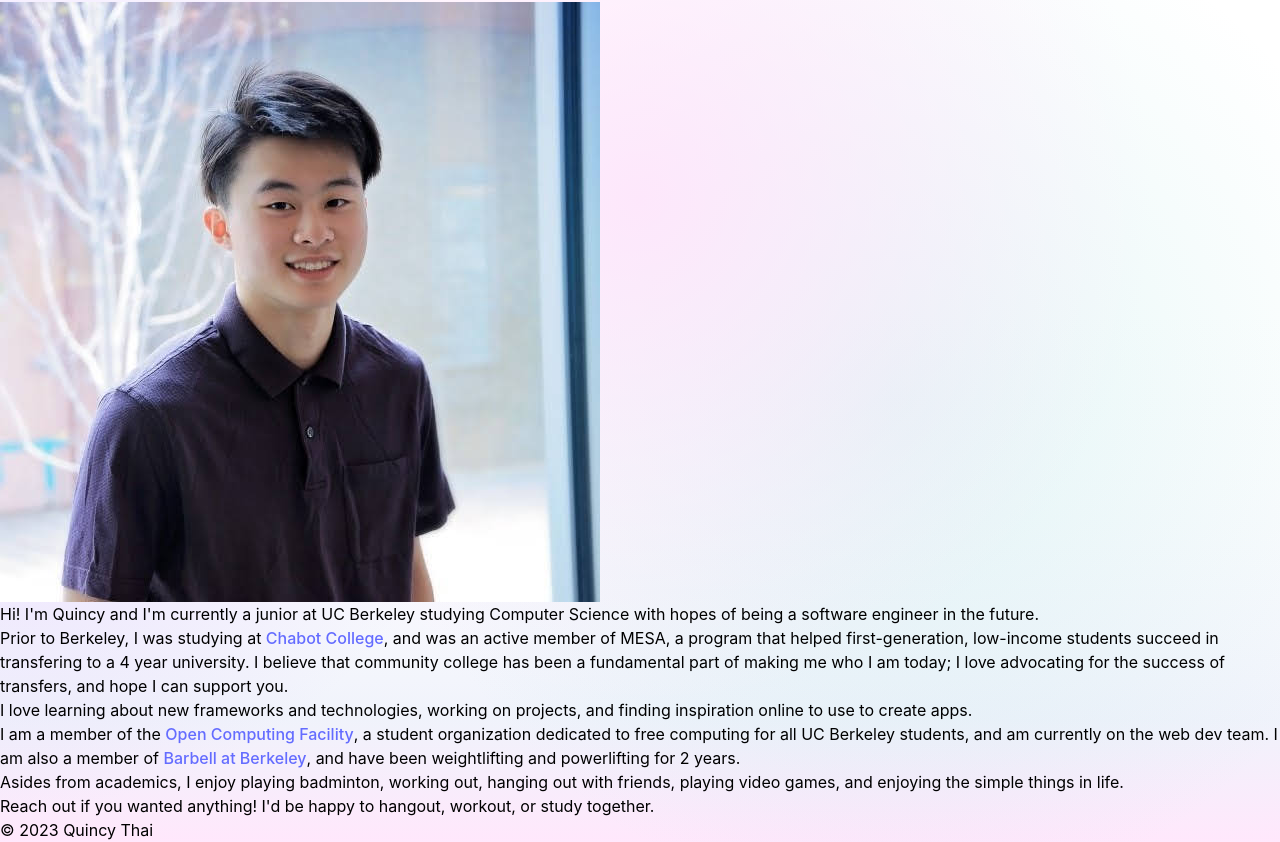
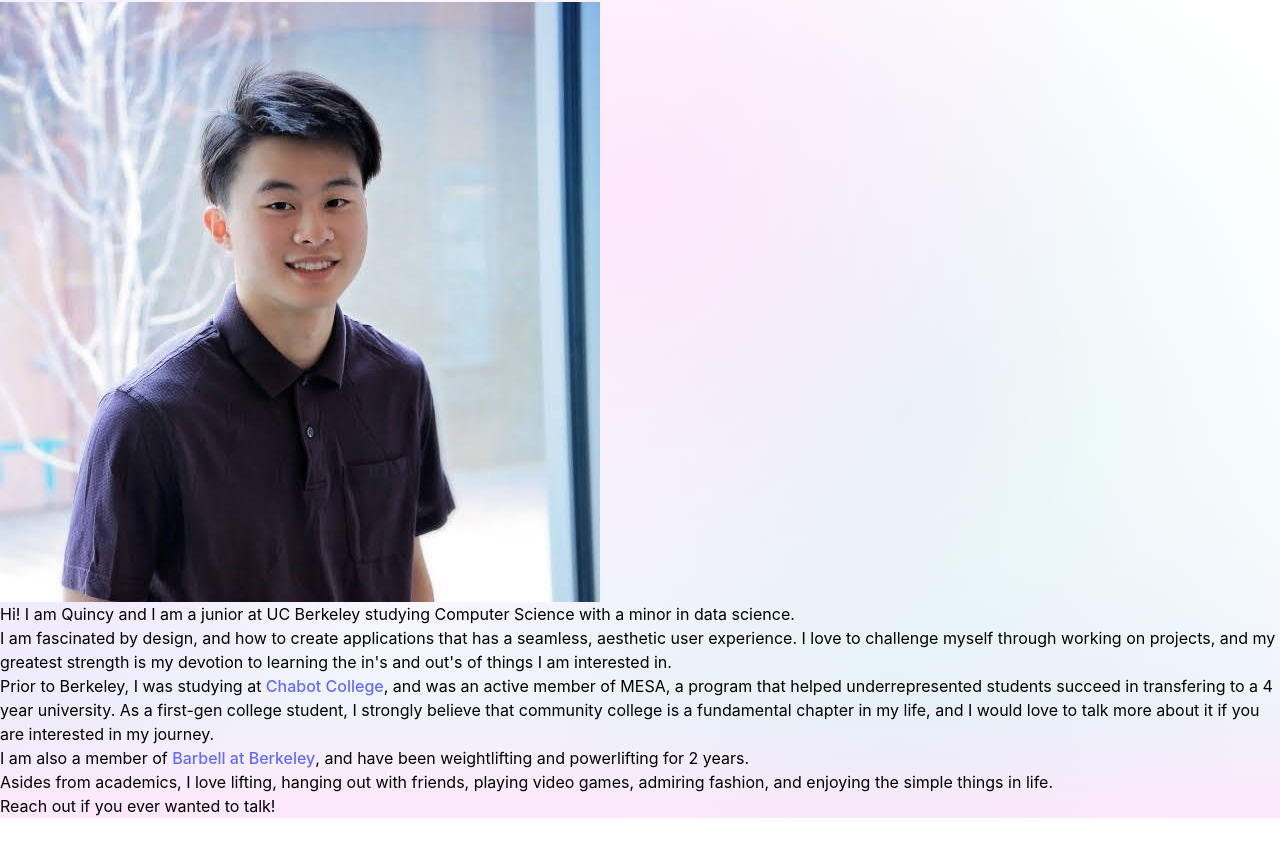
Before and after one commit to quincythai/website, a React (Vite) app: page /aboutme in a window 1280 px wide. Shown: the part 400-1242 px from the top of the page. After the commit the page ends 1218 px from the top, so only its background shows below. Built offline with nearby package versions, Linux system fonts and the light colour scheme.

Commit message:
Revert to minimal website

```diff
--- a/src/App.jsx
+++ b/src/App.jsx
@@ -18,7 +18,7 @@ function App() {
         <Route path="/aboutme" element={<AboutMe/>} />
         <Route path="/experience" element={<Experience />} />
       </Routes>
-      <Footer /> {/* Display Footer on every route */}
+      {/* <Footer /> Display Footer on every route */}
     </BrowserRouter>
   );
 }
--- a/src/pages/AboutMe.jsx
+++ b/src/pages/AboutMe.jsx
@@ -15,44 +15,34 @@ const AboutMe = () => {
           />
         </div>
         <p className="mb-4">
-          Hi! I'm Quincy and I'm currently a junior at UC Berkeley studying
-          Computer Science with hopes of being a software engineer in the
-          future.
+          Hi! I am Quincy and I am a junior at UC Berkeley studying
+          Computer Science with a minor in data science.
+        </p>
+        <p className="mb-4">
+          I am fascinated by design, and how to create applications that has a seamless, aesthetic user experience. I love to challenge myself through working on projects, and my greatest strength is my devotion to learning the in's and out's of things I am interested in.
         </p>
         <p className="mb-4">
           Prior to Berkeley, I was studying at{" "}
           <a href="https://www.chabotcollege.edu/">Chabot College</a>, and was
-          an active member of MESA, a program that helped first-generation,
-          low-income students succeed in transfering to a 4 year university. I
-          believe that community college has been a fundamental part of making
-          me who I am today; I love advocating for the success of transfers, and
-          hope I can support you.{" "}
+          an active member of MESA, a program that helped underrepresented students succeed in transfering to a 4 year university. As a first-gen college student, I
+          strongly believe that community college is a fundamental chapter in my life, and I would love to talk more about it if you are interested in my journey.
         </p>
         <p className="mb-4">
-          I love learning about new frameworks and technologies, working on
-          projects, and finding inspiration online to use to create apps.
-        </p>
-        <p className="mb-4">
-          I am a member of the{" "}
-          <a href="https://www.ocf.berkeley.edu/">Open Computing Facility</a>, a
-          student organization dedicated to free computing for all UC Berkeley
-          students, and am currently on the web dev team. I am also a member of{" "}
+          I am also a member of{" "}
           <a href="https://www.instagram.com/barbellberkeley/">
             Barbell at Berkeley
           </a>
           , and have been weightlifting and powerlifting for 2 years.
         </p>
         <p className="mb-4">
-          Asides from academics, I enjoy playing badminton, working out, hanging
-          out with friends, playing video games, and enjoying the simple things
+          Asides from academics, I love lifting, hanging
+          out with friends, playing video games, admiring fashion, and enjoying the simple things
           in life.
         </p>
         <p className="mb-4">
-          Reach out if you wanted anything! I'd be happy to hangout, workout, or
-          study together.
+          Reach out if you ever wanted to talk!
         </p>
       </div>
-      <div className="clear-both"></div>
     </>
   );
 };
--- a/src/pages/Experience.jsx
+++ b/src/pages/Experience.jsx
@@ -5,11 +5,16 @@ const Experience = () => {
   return (
     <div>
       <h1 className="py-6 text-center text-5xl font-bold">Experience</h1>
-      <ExperienceBlock
+      <h2 className="text-center"><a href="/QuincyThaiResume.pdf">Resume</a></h2>
+      {/* <div className="ml-12">
+      <ExperienceBlock className='mb-4'
         title="University of California, Berkeley"
         subtext="2023 to 2025. B.A. in Computer Science"
-        description="Relevant coursework: Data Structures, Foundations of Data ScienceS"
+        description="Coursework: Data Structures, Foundations of Data Science, Intro to Full Stack Development"
       />
+      <p>WIP...</p>
+      </div>
+       */}
     </div>
   );
 };
--- a/src/pages/Homepage.jsx
+++ b/src/pages/Homepage.jsx
@@ -7,7 +7,7 @@ import portrait from "/quincy2.jpeg";
 
 const Homepage = () => {
   return (
-    <div>
+    <div className='flex flex-col flex-nowrap'>
       <div className="intro-container flex items-center justify-center gap-16 p-16">
         <div className="text-container flex flex-col gap-5">
           <p className="name m-0 text-5xl font-bold">Quincy Thai</p>
--- a/src/pages/Projects.jsx
+++ b/src/pages/Projects.jsx
@@ -4,9 +4,10 @@ import ProjectCard from "../components/ProjectCard";
 
 const Projects = () => {
   return (
-    <div className="min-h-screen flex flex-col">
+    <div>
       <h1 className="text-center text-5xl font-bold py-6">Projects</h1>
-      <div className="p-10 flex flex-col items-center space-y-10 flex-grow">
+      <h2 className="text-center">To be added, check out my resume on experience in the meantime! </h2>
+      {/* <div className="p-10 flex flex-col items-center space-y-10 flex-grow">
         <ProjectCard
           title="This website!"
           tools="React, Tailwind CSS, Vite"
@@ -41,7 +42,7 @@ const Projects = () => {
           image="/youtube.png"
           link="https://github.com/quincythai/youtube-replica"
         />
-      </div>
+      </div> */}
     </div>
   );
 };
```
Also changed, not shown: 1 other file (tests, documents, lock files or other folders).
